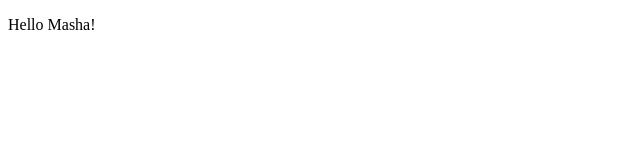
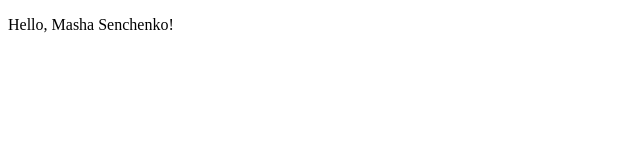
Before and after one commit to Mery0185/java-script-udemi, a plain HTML site: page index.html in a window 1280 px wide. Shown: the full height of the page, 0-640 px from the left. Drawn offline with Linux system fonts and the light colour scheme.

Commit message:
second change

```diff
--- a/index.html
+++ b/index.html
@@ -6,7 +6,7 @@
     <title>Document</title>
   </head>
   <body>
-    <p>Hello Masha!</p>
+    <p>Hello, Masha Senchenko!</p>
     <script src="./js/lesson_1.js"></script>
   </body>
 </html>
```
